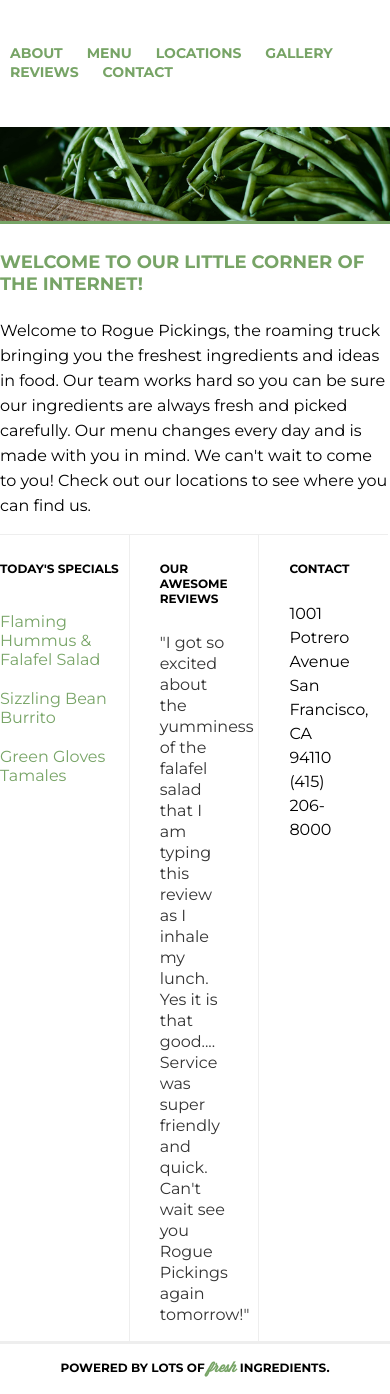
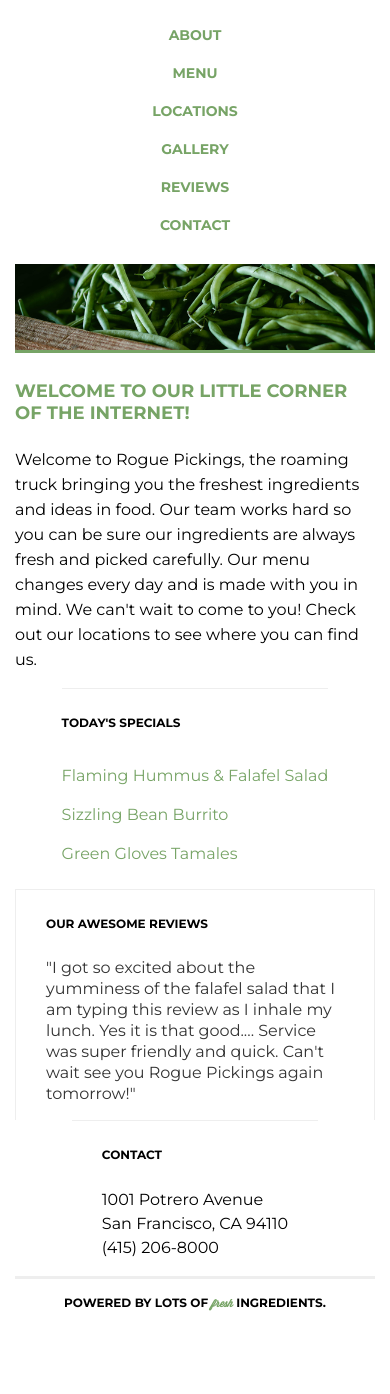
Before and after one commit to LydMedina/rogue-pickings-starter, a plain HTML site: page index.html in a window 390 px wide. Shown: the part 116-1510 px from the top of the page. After the commit the page ends 1445 px from the top, so only its background shows below. Drawn offline with Linux system fonts and the light colour scheme.

Commit message:
created static site responsive by center content with flexbox

```diff
--- a/css/main.css
+++ b/css/main.css
@@ -3,13 +3,20 @@
 	src: url('../fonts/wisdom-script.otf') format('opentype');
 }
 
+html {
+	font-size: 16px;
+}
+
 body {
 	font-family: 'Montserrat', Helvetica, Arial, sans-serif;
+	padding: 0 15px;
+	font-size: 1em;
 }
 
 .container{
-	max-width: 1200px;
-	margin: 0 auto;
+	width: 100%;
+	max-width: 960px;
+	margin: auto;
 }
 
 h1,
@@ -21,20 +28,20 @@ h4 {
 	font-weight: 700;
 }
 h1 {
-	font-size: 30px;
+	font-size: 1.857em;
 }
 h2 {
-    font-size: 24px;
+    font-size: 1.5em;
 }
 h3 {
-	font-size: 18px;
+	font-size: 1.125em;
 }
 h4 {
-	font-size: 12px;
+	font-size: 0.75em;
 }
 
 p {
-	font-size: 14px;
+	font-size: 0.875em;
 	line-height: 21px;
     padding: 0 30px;
 }
@@ -44,10 +51,12 @@ header {
 	height: 110px;
 	border-bottom: 3px solid #77a466;
 	margin: 0 auto;
+	width: 100%;
 }
 
 header h1 {
-	float: left;
+	/*float: left;*/
+	text-align:  center;
 	margin: 0;
 	padding: 38px 0;
 }
@@ -57,7 +66,10 @@ header h1 span {
 
 header nav {
 	float: right;
-	padding: 46px 0;
+	/*padding: 46px 0;*/
+	padding: 20px 0;
+	width: 100%;
+
 }
 header nav ul {
 	margin: 0;
@@ -67,8 +79,11 @@ header nav ul li {
 	text-transform: uppercase;
 	font-weight: 700;
 	font-size: 14px;
-	padding: 0 10px;
-	display: inline;
+	/*padding: 0 10px;*/
+	padding: 10px 0;
+	display: flex;
+	justify-content: space-around;
+	align-items: center;
 }
 header nav ul li a{
 	text-decoration: none;
@@ -80,6 +95,11 @@ header nav ul li a{
 .bottom-section {
 	margin: 0 auto;
 	clear: both;
+	width: 100%;
+	display: flex;
+	justify-content: center;
+	align-items: center;
+	flex-flow: column wrap;
 }
 
 .main-image {
@@ -102,14 +122,13 @@ header nav ul li a{
 }
 .main-title p {
 	padding: 0;
-	font-size: 16px;
+	font-size: 1em;
 	line-height: 25px;
 }
 
 .section-one,
 .section-two,
 .section-three {
-	width: 33%;
 	height: auto;
 	float: left;
 	border-top: 1px solid #eee;
@@ -140,12 +159,12 @@ header nav ul li a{
 
 .reviews {
 	color: #333;
-	font-size: 16px;
+	font-size: 1em;
 	line-height: 21px;
 }
 
 .address {
-	font-size: 16px;
+	font-size: 1em;
 	line-height: 24px;
 }
 
@@ -156,10 +175,48 @@ footer {
 	margin: 0 auto;
 	clear: both;
 	text-align: center;
+	width: 100%;
 }
 footer span {
 	font-family: 'Wisdom Script', cursive;
 	text-transform: lowercase;
 	color: #77a466;
-	font-size: 14px;
+	font-size: 0.875em;
 }
+
+
+/*tablet media queries*/
+@media (min-width: 768px) {
+
+	.bottom-section {
+		flex-flow: nowrap;
+		align-items: flex-start;
+	}
+
+	.section-one,
+	.section-two,
+	.section-three {
+		width: 33%;
+
+	}
+}
+
+/*desktop media queries*/
+@media (min-width: 1200px) {
+
+	header, h1 {
+		float: left;
+	}
+
+	header nav {
+		 float: right;
+    	width: 55%;
+    	padding: 46px 0;
+	}
+
+		header nav ul li {
+		padding: 0 10px;
+		display: inline;
+		}
+
+}
```
Also changed, not shown: index.html (+2 -2 lines).
